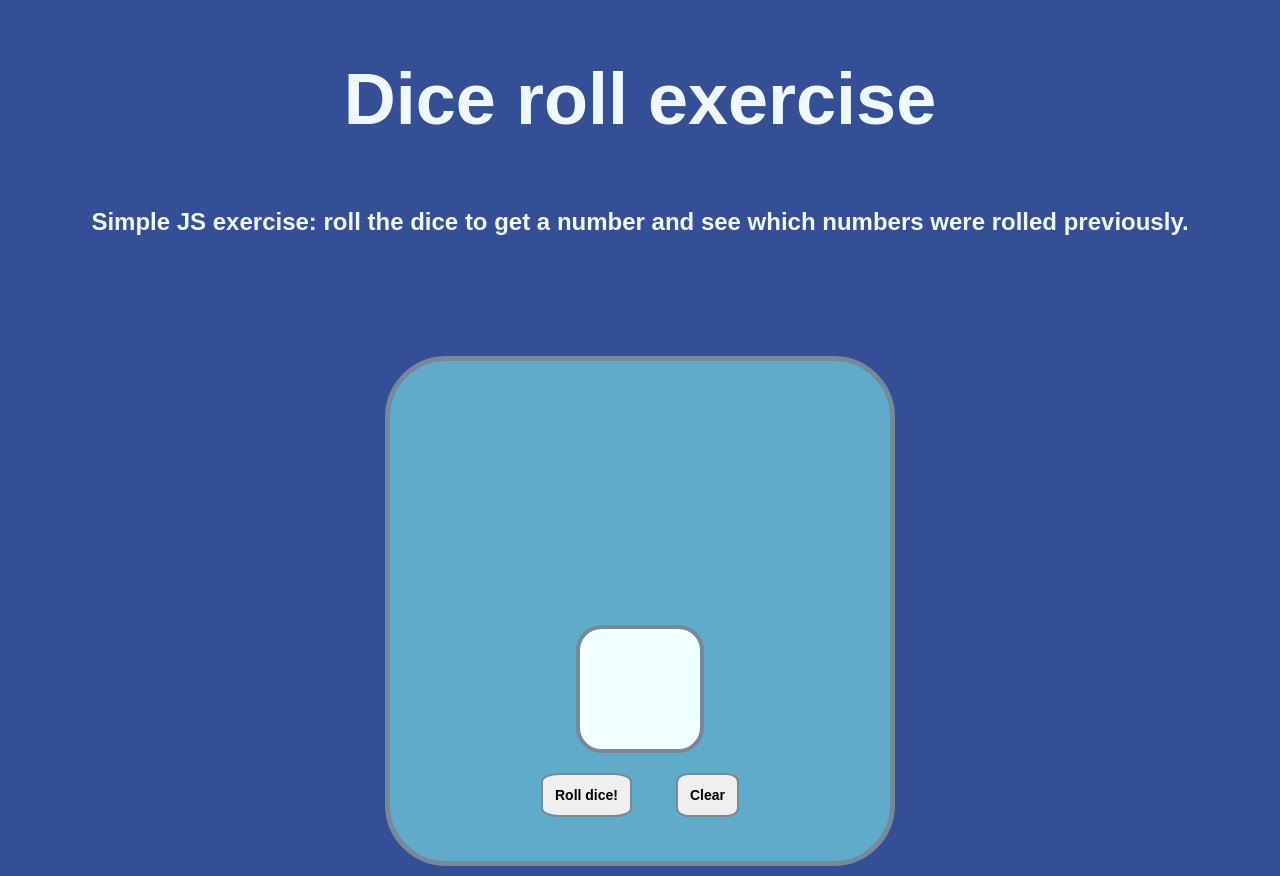
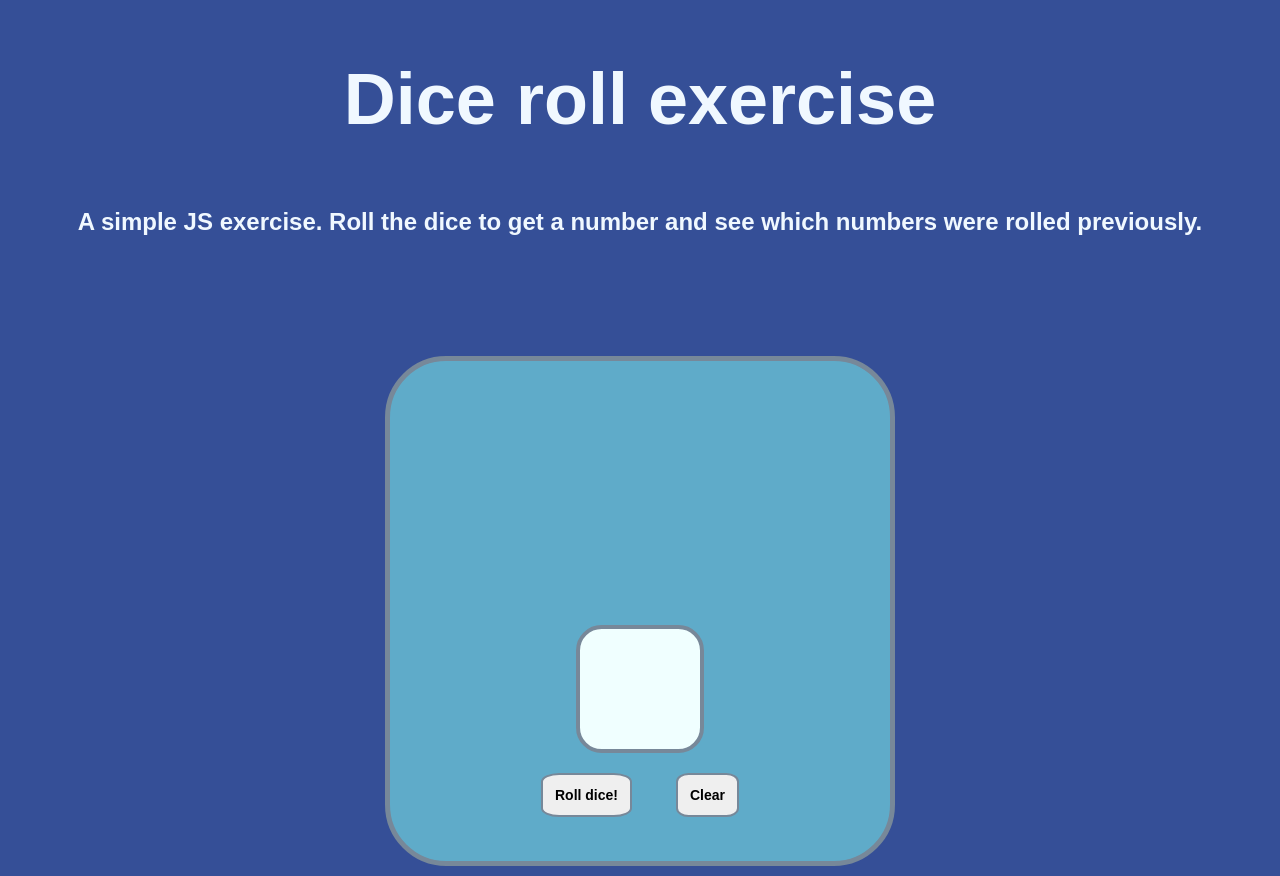
Before and after one commit to j-soro/dices-practice, a website built with Vite: page src/index.html in a window 1280 px wide. Built offline with nearby package versions, Linux system fonts and the light colour scheme.

Commit message:
Edited design

```diff
--- a/src/index.html
+++ b/src/index.html
@@ -12,7 +12,7 @@
   <div class="main-container">
     <h1>Dice roll exercise</h1>
     <h2>
-      Simple JS exercise: roll the dice to get a number and see which numbers
+      A simple JS exercise. Roll the dice to get a number and see which numbers
       were rolled previously.
     </h2>
     <div class="secondary-container">
```
